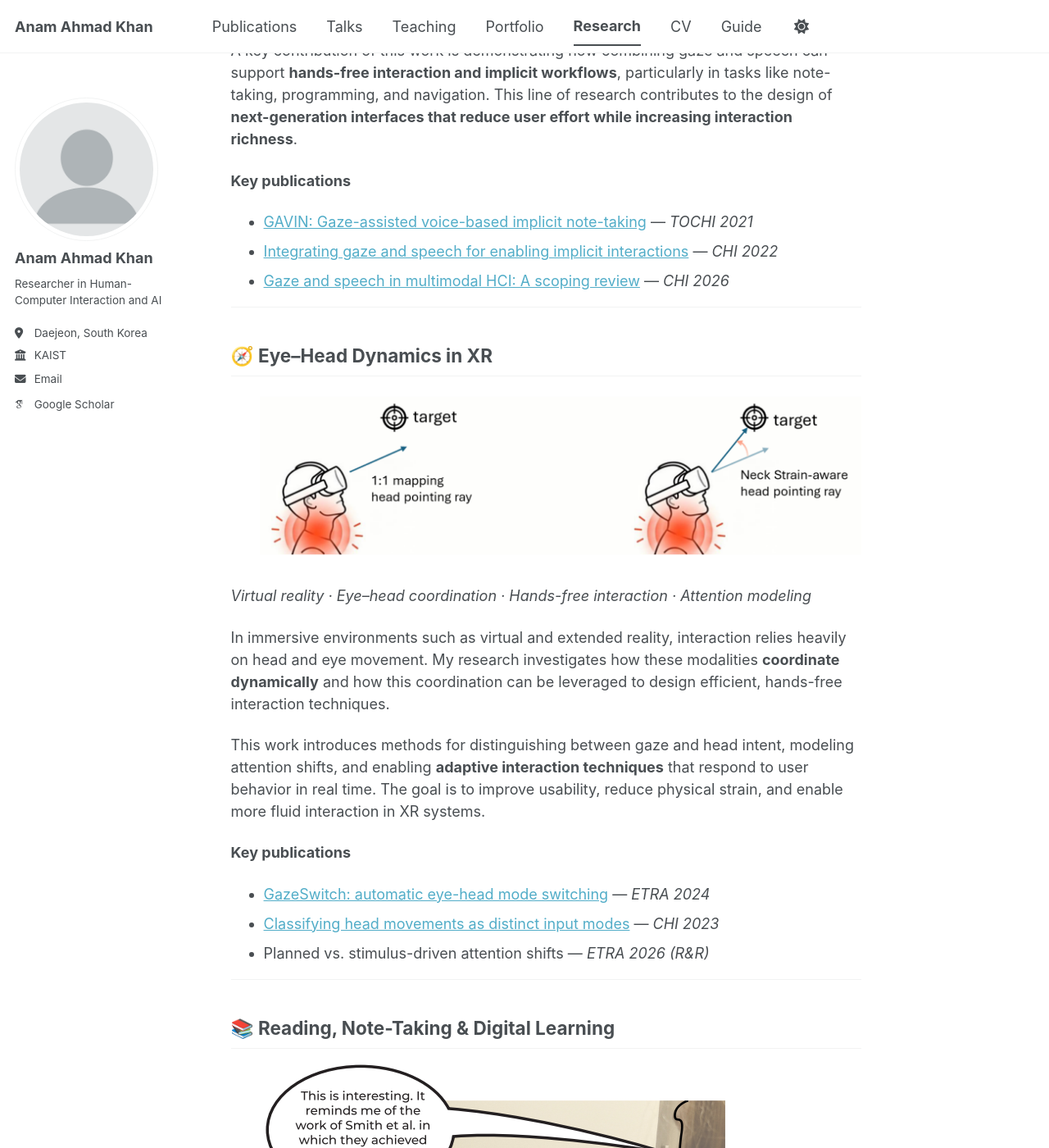
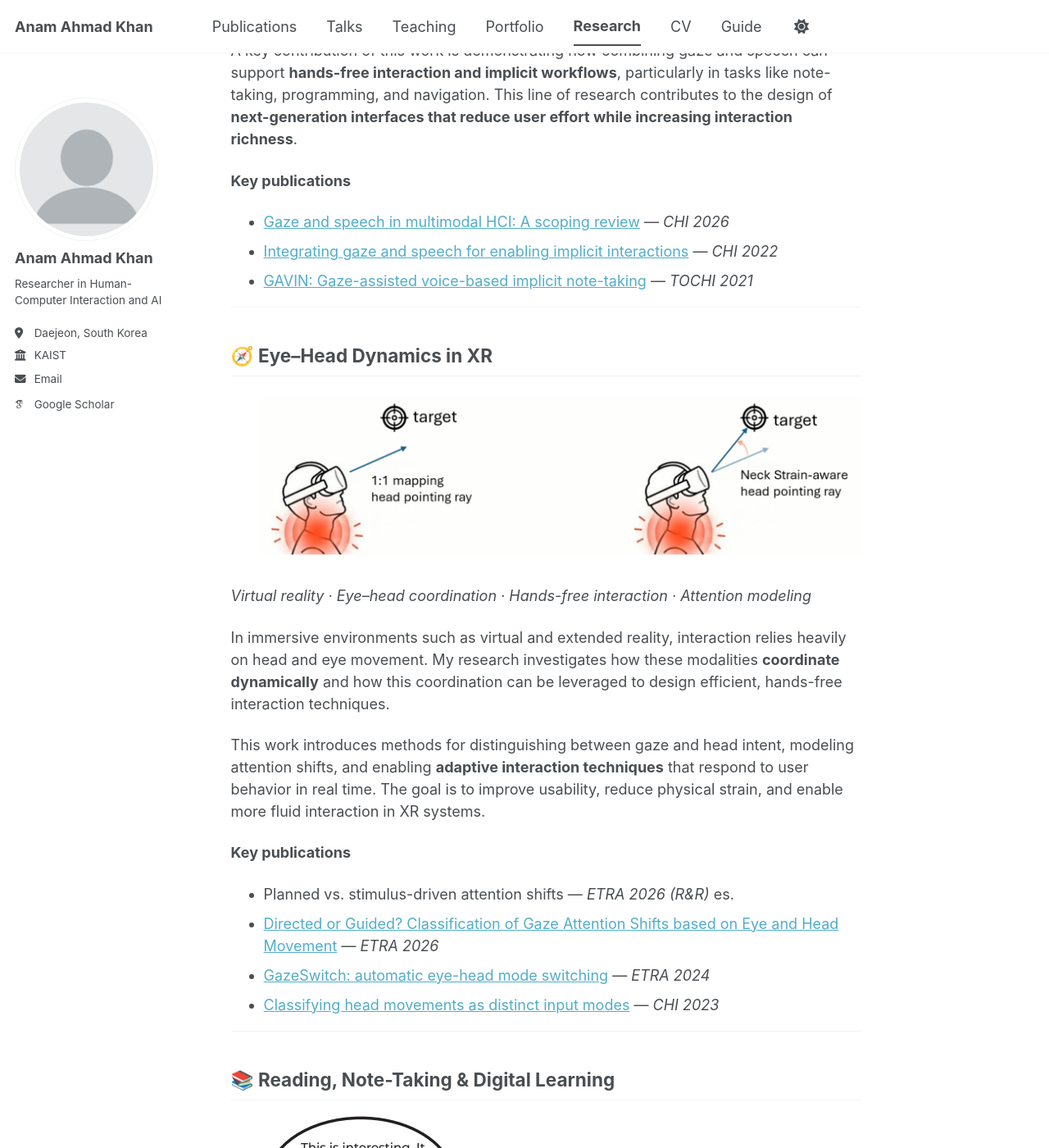
Before and after one commit to khananamahmad3-max/anamkhan.github.io, a Jekyll site: the page built from _pages/research.md, in a window 1280 px wide and 1400 px high, scrolled down 1095 px. Shown: the whole window at 82% size. Built offline with Jekyll 4.4.1, drawn with Linux system fonts in a browser that asks for light colours; some web fonts are replaced; a script bundle is joined from its source files by our own code; library files that are not in the unit come from our copies; some of the changed text lies outside the part shown.

Commit message:
Update research.md

```diff
--- a/_pages/research.md
+++ b/_pages/research.md
@@ -20,9 +20,10 @@ I investigate how multiple input modalities—such as gaze, speech, and head mov
 A key contribution of this work is demonstrating how combining gaze and speech can support **hands-free interaction and implicit workflows**, particularly in tasks like note-taking, programming, and navigation. This line of research contributes to the design of **next-generation interfaces that reduce user effort while increasing interaction richness**.
 
 **Key publications**
+- [Gaze and speech in multimodal HCI: A scoping review](https://doi.org/10.1145/3772318.3791662) — *CHI 2026*
+- [Integrating gaze and speech for enabling implicit interactions](https://doi.org/10.1145/3491102.3502134) — *CHI 2022*
 - [GAVIN: Gaze-assisted voice-based implicit note-taking](https://doi.org/10.1145/3453988) — *TOCHI 2021*
-- [Integrating gaze and speech for enabling implicit interactions](https://doi.org/10.1145/3491102.3502134) — *CHI 2022*
-- [Gaze and speech in multimodal HCI: A scoping review](https://doi.org/10.1145/3772318.3791662) — *CHI 2026*
+
 
 ---
 
@@ -38,9 +39,11 @@ In immersive environments such as virtual and extended reality, interaction reli
 This work introduces methods for distinguishing between gaze and head intent, modeling attention shifts, and enabling **adaptive interaction techniques** that respond to user behavior in real time. The goal is to improve usability, reduce physical strain, and enable more fluid interaction in XR systems.
 
 **Key publications**
+- Planned vs. stimulus-driven attention shifts — *ETRA 2026 (R&R)* es.
+- [Directed or Guided? Classification of Gaze Attention Shifts based on Eye and Head Movement](https://doi.org/10.1145/3655601) — *ETRA 2026*
 - [GazeSwitch: automatic eye-head mode switching](https://doi.org/10.1145/3655601) — *ETRA 2024*
 - [Classifying head movements as distinct input modes](https://doi.org/10.1145/3544548.3581201) — *CHI 2023*
-- Planned vs. stimulus-driven attention shifts — *ETRA 2026 (R&R)*
+
 
 ---
 
@@ -54,9 +57,9 @@ This research explores how interaction techniques influence **reading comprehens
 A central contribution is the design of systems like **GAVIN**, which integrates gaze and voice to support note-taking in a way that aligns with natural cognitive processes. This research bridges HCI and educational technology, aiming to design tools that **actively support learning rather than simply digitizing existing workflows**.
 
 **Key publications**
-- [GAVIN: Gaze-assisted voice-based implicit note-taking](https://doi.org/10.1145/3453988) — *TOCHI 2021*
 - [To type or to speak? Input modality and comprehension](https://doi.org/10.1145/3491102.3501974) — *CHI 2022*
 - [Modeling task difficulty in learning environments](https://doi.org/10.1007/s11423-021-10084-1) — *IJAIED 2022*
+- [GAVIN: Gaze-assisted voice-based implicit note-taking](https://doi.org/10.1145/3453988) — *TOCHI 2021*
 
 ---
 
@@ -71,8 +74,8 @@ I explore how physiological and behavioral signals can be used to infer users’
 The goal of this research is to enable **adaptive systems that respond intelligently to users’ internal states**, creating interfaces that are not only reactive but also context-aware and supportive.
 
 **Key publications**
+- [Classifying attention using thermal imaging and eye tracking](https://doi.org/10.1145/3351269) — *IMWUT 2019*
 - [Mind wandering detection using multimodal signals](https://doi.org/10.3390/s20092546) — *Sensors 2020*
-- [Classifying attention using thermal imaging and eye tracking](https://doi.org/10.1145/3351269) — *IMWUT 2019*
 
 ---
 
```
